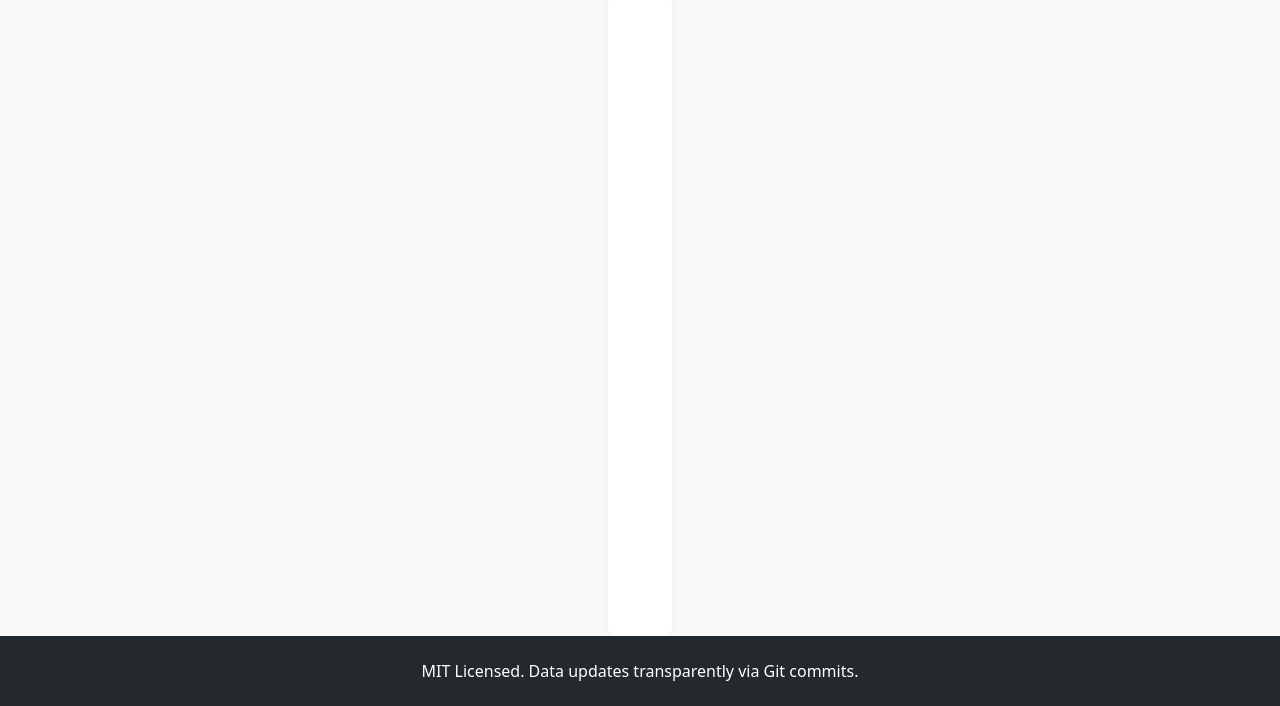
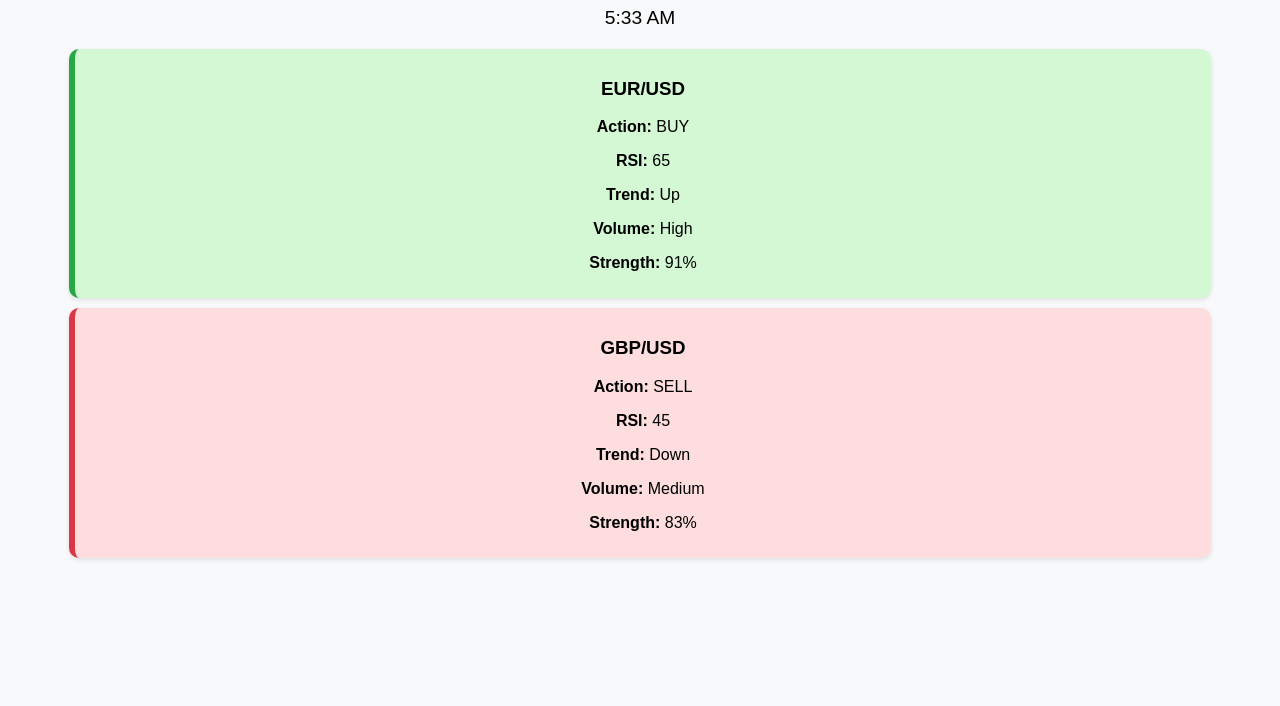
Before and after one commit to liveolymp/Olymplivesignal, a plain HTML site: page index.html in a window 1280 px wide. Shown: the part 94-800 px from the top of the page. Drawn offline with Linux system fonts and the light colour scheme; files that its build step writes are made by us from their sources.

Commit message:
Add files via upload

```diff
--- a/index.html
+++ b/index.html
@@ -1,24 +1,18 @@
+
 <!DOCTYPE html>
 <html lang="en">
 <head>
-  <meta charset="UTF-8">
-  <meta name="viewport" content="width=device-width, initial-scale=1.0">
-  <title>Olymp Live Signal</title>
-  <link rel="stylesheet" href="assets/css/style.css">
+  <meta charset="UTF-8" />
+  <meta name="viewport" content="width=device-width, initial-scale=1.0"/>
+  <title>Olymp Signal by Shubham</title>
+  <link rel="stylesheet" href="style.css"/>
 </head>
 <body>
-  <header>
-    <h1>Olymp Live Signal</h1>
-  </header>
-
-  <main id="signal-container">
-    <!-- Latest signal loads here -->
-  </main>
-
-  <footer>
-    <p>MIT Licensed. Data updates transparently via Git commits.</p>
-  </footer>
-
-  <script src="assets/js/app.js"></script>
+  <div class="container">
+    <h1>📡 Olymp Signal by Shubham</h1>
+    <p id="time" class="time-display">--:-- --</p>
+    <div id="signals" class="signal-container">Loading signals...</div>
+  </div>
+  <script src="script.js"></script>
 </body>
 </html>
--- /dev/null
+++ b/script.js
@@ -0,0 +1,44 @@
+
+function formatAMPM(date) {
+  let hours = date.getHours();
+  let minutes = date.getMinutes();
+  const ampm = hours >= 12 ? 'PM' : 'AM';
+  hours = hours % 12;
+  hours = hours ? hours : 12;
+  minutes = minutes < 10 ? '0'+minutes : minutes;
+  return hours + ':' + minutes + ' ' + ampm;
+}
+
+function updateTime() {
+  const now = new Date();
+  document.getElementById('time').textContent = formatAMPM(now);
+}
+
+function fetchSignals() {
+  // Placeholder sample signals
+  const signals = [
+    { pair: 'EUR/USD', action: 'BUY', rsi: 65, volume: 'High', trend: 'Up', strength: 91 },
+    { pair: 'GBP/USD', action: 'SELL', rsi: 45, volume: 'Medium', trend: 'Down', strength: 83 },
+  ];
+
+  const container = document.getElementById('signals');
+  container.innerHTML = '';
+  signals.forEach(sig => {
+    const div = document.createElement('div');
+    div.className = 'signal ' + (sig.action === 'BUY' ? 'buy' : 'sell');
+    div.innerHTML = `
+      <h3>${sig.pair}</h3>
+      <p><strong>Action:</strong> ${sig.action}</p>
+      <p><strong>RSI:</strong> ${sig.rsi}</p>
+      <p><strong>Trend:</strong> ${sig.trend}</p>
+      <p><strong>Volume:</strong> ${sig.volume}</p>
+      <p><strong>Strength:</strong> ${sig.strength}%</p>
+    `;
+    container.appendChild(div);
+  });
+}
+
+setInterval(updateTime, 1000);
+setInterval(fetchSignals, 60000);
+updateTime();
+fetchSignals();
--- a/style.css
+++ b/style.css
@@ -1,34 +1,33 @@
+
 body {
-  font-family: system-ui, sans-serif;
+  font-family: Arial, sans-serif;
+  background: #f8f9fa;
   margin: 0;
   padding: 0;
-  display: flex;
-  min-height: 100vh;
-  flex-direction: column;
-  background: #f9f9f9;
+  text-align: center;
 }
-
-header, footer {
-  background: #24292e;
-  color: #fff;
-  text-align: center;
-  padding: 1rem;
+.container {
+  padding: 20px;
 }
-
-main {
-  flex: 1;
-  padding: 2rem;
-  max-width: 760px;
-  margin: auto;
-  background: #fff;
-  border-radius: 8px;
-  box-shadow: 0 0 10px rgba(0,0,0,0.05);
+.signal-container {
+  margin-top: 20px;
 }
-
-h1, h2 {
-  margin: 0 0 1rem;
+.signal {
+  padding: 10px;
+  margin: 10px auto;
+  width: 90%;
+  border-radius: 10px;
+  box-shadow: 0 2px 5px rgba(0,0,0,0.1);
 }
-
-p {
-  margin: 0.5rem 0;
+.signal.buy {
+  background-color: #d4f7d4;
+  border-left: 6px solid #28a745;
 }
+.signal.sell {
+  background-color: #fddddd;
+  border-left: 6px solid #dc3545;
+}
+.time-display {
+  font-size: 1.2rem;
+  margin: 10px 0;
+}
```
